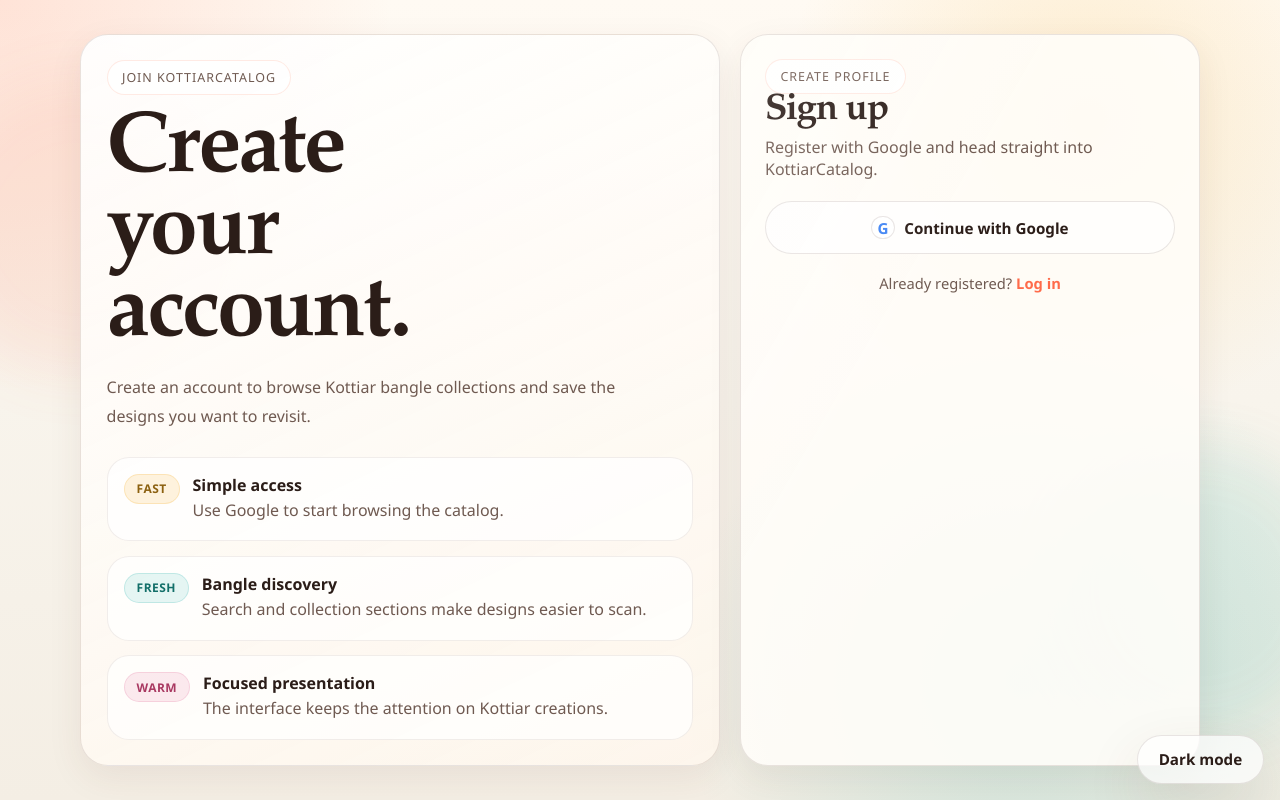
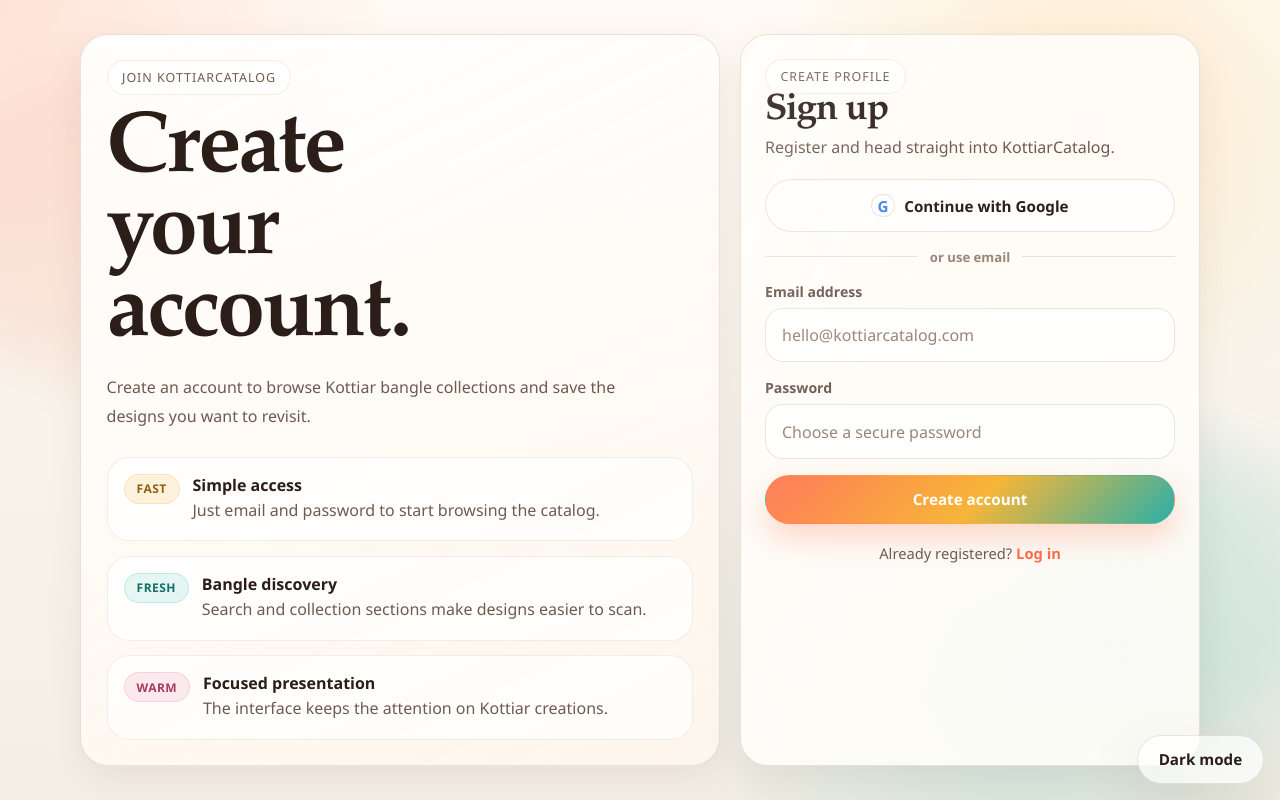
Before and after one commit to krishnagoyal22/ecom, a Next.js app: page /signup in a window 1280 px wide. Built offline with nearby package versions, Linux system fonts and the light colour scheme.

Commit message:
Revert "Merge branch 'catalog'"
This reverts commit 08949812b20a17e85becab8d8a43bf304c482e6b, reversing
changes made to dd1db694cc2fd3d88065305e97814e81a4e5a6b3.

```diff
--- a/eslint.config.mjs
+++ b/eslint.config.mjs
@@ -12,6 +12,7 @@
     "out/**",
     "build/**",
     "next-env.d.ts",
+    "test_signup.js",
   ]),
 ]);
 
--- a/src/app/signup/page.tsx
+++ b/src/app/signup/page.tsx
@@ -1,7 +1,41 @@
+"use client";
+
 import Link from "next/link";
+import { useState } from "react";
 import GoogleAuthButton from "@/components/GoogleAuthButton";
+import { createClient } from "@/utils/supabase/client";
 
 export default function SignupPage() {
+  const [email, setEmail] = useState("");
+  const [password, setPassword] = useState("");
+  const [error, setError] = useState<string | null>(null);
+  const [success, setSuccess] = useState<string | null>(null);
+  const [loading, setLoading] = useState(false);
+
+  const handleSignup = async (e: React.FormEvent) => {
+    e.preventDefault();
+    setLoading(true);
+    setError(null);
+    setSuccess(null);
+
+    const supabase = createClient();
+    const { error } = await supabase.auth.signUp({
+      email,
+      password,
+    });
+
+    if (error) {
+      setError(error.message);
+      setLoading(false);
+      return;
+    }
+
+    setSuccess(
+      "Registration worked. Depending on your Supabase email settings, you may need to confirm your email before signing in.",
+    );
+    setLoading(false);
+  };
+
   return (
     <div className="auth-wrapper">
       <div className="auth-grid fade-in">
@@ -18,7 +52,7 @@
               <span className="badge badge-warm">Fast</span>
               <div>
                 <strong>Simple access</strong>
-                <p>Use Google to start browsing the catalog.</p>
+                <p>Just email and password to start browsing the catalog.</p>
               </div>
             </div>
             <div className="auth-feature-item">
@@ -53,10 +87,59 @@
           <div className="auth-form-header">
             <span className="eyebrow">Create profile</span>
             <h2>Sign up</h2>
-            <p>Register with Google and head straight into KottiarCatalog.</p>
+            <p>Register and head straight into KottiarCatalog.</p>
           </div>
 
+          {error && <div className="status-message status-error">{error}</div>}
+          {success && (
+            <div className="status-message status-success">{success}</div>
+          )}
+
           <GoogleAuthButton />
+
+          <div className="auth-divider">
+            <span>or use email</span>
+          </div>
+
+          <form onSubmit={handleSignup} className="auth-stack">
+            <div>
+              <label className="label" htmlFor="email">
+                Email address
+              </label>
+              <input
+                id="email"
+                type="email"
+                placeholder="hello@kottiarcatalog.com"
+                className="input-field"
+                value={email}
+                onChange={(e) => setEmail(e.target.value)}
+                required
+              />
+            </div>
+
+            <div>
+              <label className="label" htmlFor="password">
+                Password
+              </label>
+              <input
+                id="password"
+                type="password"
+                placeholder="Choose a secure password"
+                className="input-field"
+                value={password}
+                onChange={(e) => setPassword(e.target.value)}
+                required
+              />
+            </div>
+
+            <button
+              type="submit"
+              className="btn btn-primary"
+              disabled={loading}
+            >
+              {loading ? "Creating account..." : "Create account"}
+            </button>
+          </form>
 
           <p className="auth-footnote">
             Already registered? <Link href="/login">Log in</Link>
```
Also changed, not shown: src/app/login/page.tsx (+34 -6 lines), test_signup.js (added, +27 -0 lines).
